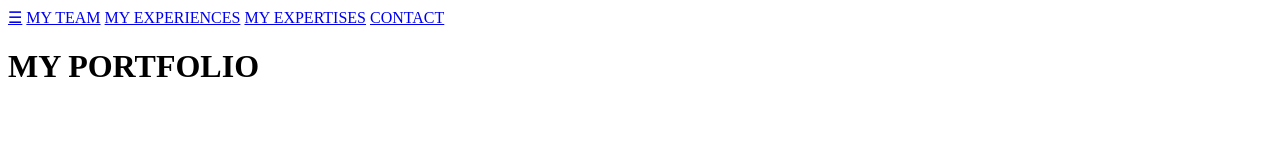
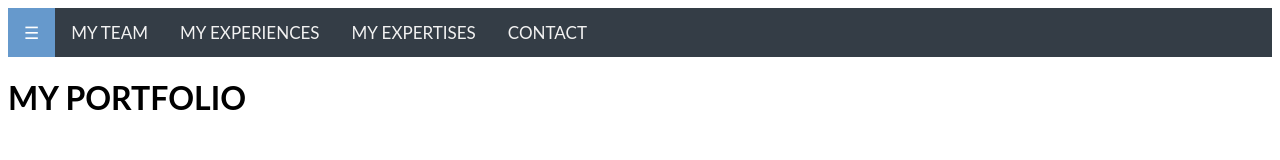
Before and after one commit to Kennethdjasmin/Portfolio, a plain HTML site: page index.html in a window 1280 px wide. Drawn offline with Linux system fonts and the light colour scheme.

Commit message:
Update index.html

```diff
--- a/index.html
+++ b/index.html
@@ -3,7 +3,8 @@
   <meta charset="UTF-8">
   <meta name="viewport" content="width=device-width, initial-scale=1">
   <title>My Portfolio</title>
-  <link rel="stylesheet" href="">
+  <link rel="stylesheet" href="https://raw.githubusercontent.com/Kennethdjasmin/Portfolio/main/style.css">
+  <script src="https://raw.githubusercontent.com/Kennethdjasmin/Portfolio/main/scripts.js"></script>
 
   <body>
     <div class="navbar">
```
